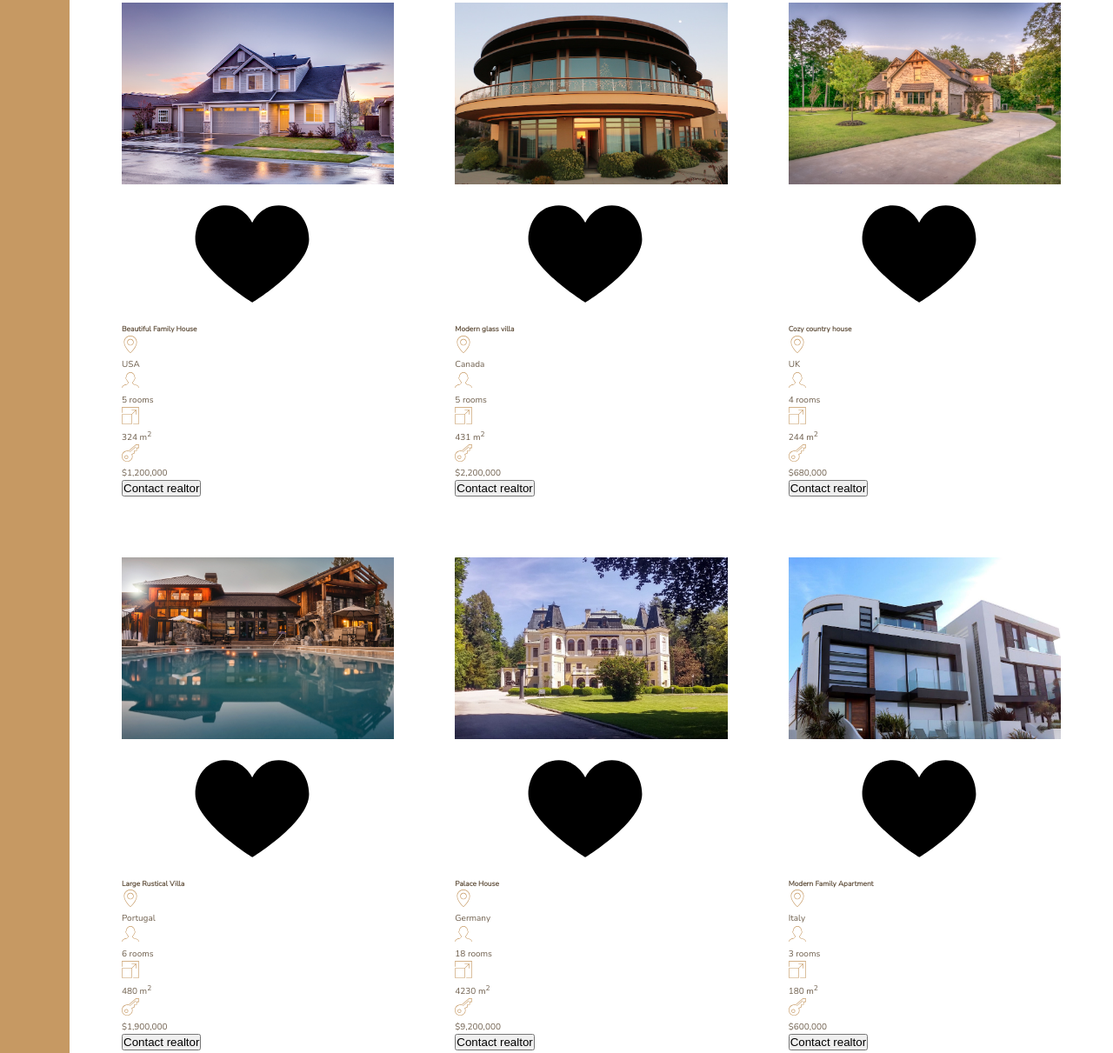
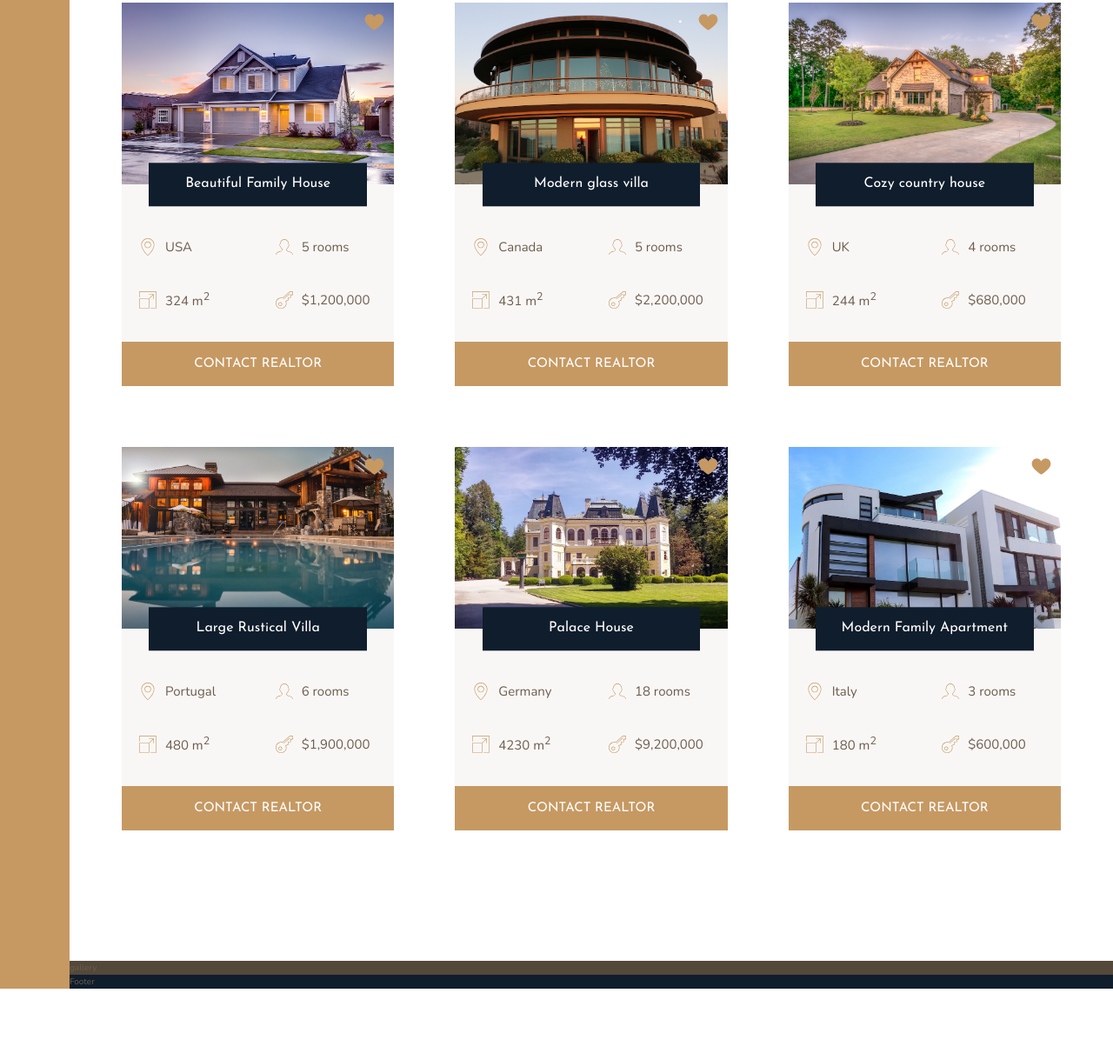
Before and after one commit to mokiong/Nexter-, a website: page index.html in a window 1280 px wide. Shown: the part 1967-3178 px from the top of the page at 87% size. After the commit the page ends 3104 px from the top, so only its background shows below. Drawn offline with nearby package versions, Linux system fonts and the light colour scheme.

Commit message:
Update home section

```diff
--- a/index.html
+++ b/index.html
@@ -150,7 +150,7 @@
                     </svg>
                     <p>$1,200,000</p>
                 </div>
-                <button class="cta">Contact realtor</button>
+                <button class="btn home__btn">Contact realtor</button>
             </div>
 
             <div class="home">
@@ -185,7 +185,7 @@
                     </svg>
                     <p>$2,200,000</p>
                 </div>
-                <button class="cta">Contact realtor</button>
+                <button class="btn home__btn">Contact realtor</button>
             </div>
 
             <div class="home">
@@ -220,7 +220,7 @@
                     </svg>
                     <p>$680,000</p>
                 </div>
-                <button class="cta">Contact realtor</button>
+                <button class="btn home__btn">Contact realtor</button>
             </div>
 
             <div class="home">
@@ -255,7 +255,7 @@
                     </svg>
                     <p>$1,900,000</p>
                 </div>
-                <button class="cta">Contact realtor</button>
+                <button class="btn home__btn">Contact realtor</button>
             </div>
 
             <div class="home">
@@ -290,7 +290,7 @@
                     </svg>
                     <p>$9,200,000</p>
                 </div>
-                <button class="cta">Contact realtor</button>
+                <button class="btn home__btn">Contact realtor</button>
             </div>
 
             <div class="home">
@@ -325,7 +325,7 @@
                     </svg>
                     <p>$600,000</p>
                 </div>
-                <button class="cta">Contact realtor</button>
+                <button class="btn home__btn">Contact realtor</button>
             </div>
         </section>
 
--- a/sass/_homes.scss
+++ b/sass/_homes.scss
@@ -8,27 +8,71 @@
 }
 
 .home {
+    background-color: $color-grey-light-1;
+
+    display: grid;
+    grid-template-columns: repeat(2, 1fr);
+    row-gap: 3.5rem;
+
     &__img {
         width: 100%;
+        grid-row: 1/2;
+        grid-column: 1 / -1;
+        z-index: 1;
     }
 
     &__like {
+        grid-row: 1 / 2;
+        grid-column: 2/3;
+        fill: $color-primary;
+        height: 2.5rem;
+        width: 2.5rem;
+        z-index: 2;
+        justify-self: end;
+        margin: 1rem;
     }
 
     &__name {
+        grid-row: 1/2;
+        grid-column: 1 / -1;
+        justify-self: center;
+        align-self: end;
+        z-index: 3;
+
+        width: 80%;
+        font-family: $font-display;
+        font-size: 1.6rem;
+        text-align: center;
+        padding: 1.25rem;
+        background-color: $color-secondary;
+        color: #fff;
+        font-weight: 400;
+        transform: translateY(50%);
     }
 
     &__location,
     &__rooms,
     &__area,
     &__price {
+        font-size: 1.5rem;
+        margin-left: 2rem;
+        display: flex;
+        align-items: center;
+
         svg {
             fill: $color-primary;
             height: 2rem;
             width: 2rem;
-        }
-
-        p {
+            margin-right: 1rem;
         }
     }
+
+    &__location,
+    &__rooms {
+        margin-top: 2.5rem;
+    }
+
+    &__btn {
+        grid-column: 1 / -1;
+    }
 }
```
Also changed, not shown: css/style.css.
